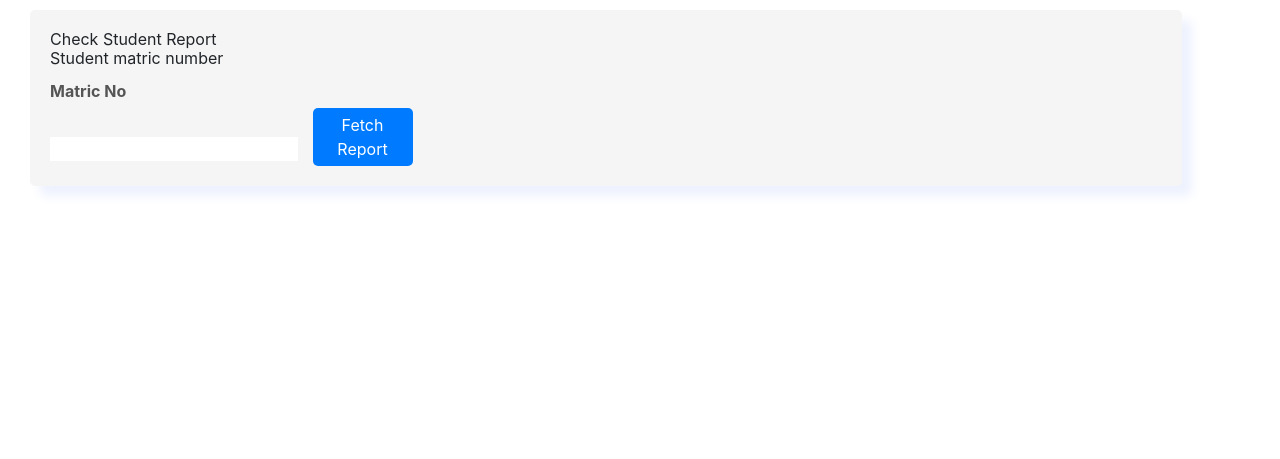
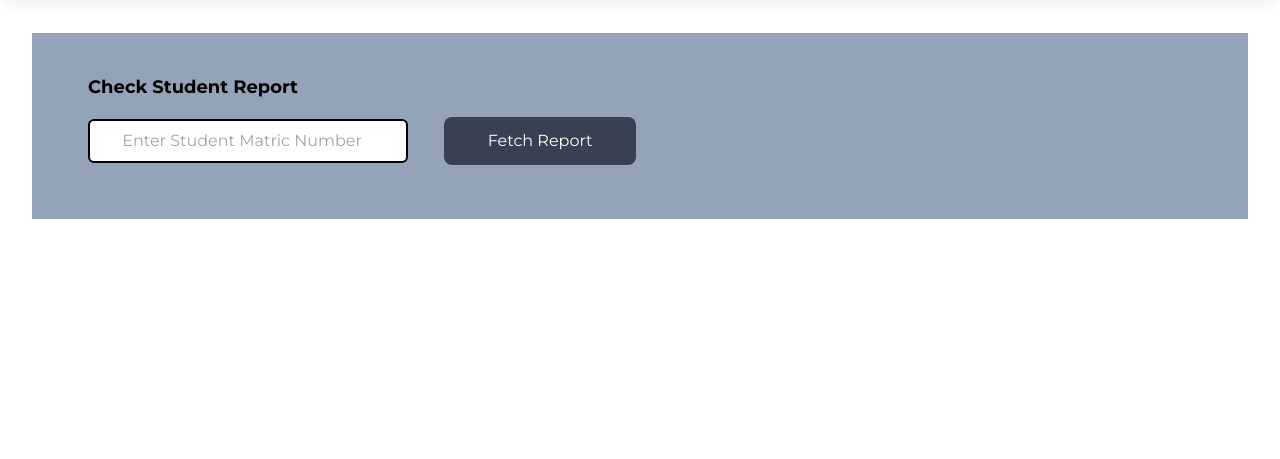
Before and after one commit to Enigmatic-Eni/Siwes-Logbook, a PHP site: the page made by supervisor.php in a window 1280 px wide. Shown: the part 103-562 px from the top of the page. Run offline with PHP 8.4, Linux system fonts and the light colour scheme; the visitor is signed in with stand-in values (Sample User, id 1); style sheets or scripts are compiled from the project's sources.

Commit message:
Supervisor's Comment

```diff
--- a/login.php
+++ b/login.php
@@ -7,7 +7,6 @@ session_start();
 <head>
     <meta charset="UTF-8">
     <meta name="viewport" content="width=device-width, initial-scale=1.0">
-    <!-- <link rel="stylesheet" href="login.css"> -->
 
     <link rel="preconnect" href="https://fonts.googleapis.com">
     <link rel="preconnect" href="https://fonts.gstatic.com" crossorigin>
@@ -58,7 +57,7 @@ session_start();
         <div class=" flex items-center">
 
             <div>
-                <img src="./Lasu_logo.jpg" alt="" class=" pl-9 w-[25rem]">
+                <img src="./images/Lasu_logo.jpg" alt="" class=" pl-9 w-[25rem]">
             </div>
             <div class=" formm  iflex flex-col bg-white shadow-lg w-[35rem] h-[34.2rem] px-16  ml-auto justify-end">
                 <div>
@@ -77,8 +76,8 @@ session_start();
                         <p>Forgot password?</p>
                     </a>
                     <button type="submit" id="login" name="student-login" class=" bg-purple-600 hover:bg-purple-500 py-4 rounded-lg text-white">Login</button>
-                    </div>
 
+                </div>
                 </form>
             </div>
         </div>
--- a/styles.css
+++ b/styles.css
@@ -612,6 +612,31 @@ video {
   z-index: 10;
 }
 
+.my-14 {
+  margin-top: 3.5rem;
+  margin-bottom: 3.5rem;
+}
+
+.mx-24 {
+  margin-left: 6rem;
+  margin-right: 6rem;
+}
+
+.mx-14 {
+  margin-left: 3.5rem;
+  margin-right: 3.5rem;
+}
+
+.my-10 {
+  margin-top: 2.5rem;
+  margin-bottom: 2.5rem;
+}
+
+.mx-8 {
+  margin-left: 2rem;
+  margin-right: 2rem;
+}
+
 .mb-3 {
   margin-bottom: 0.75rem;
 }
@@ -652,6 +677,26 @@ video {
   margin-top: 1.25rem;
 }
 
+.ml-3 {
+  margin-left: 0.75rem;
+}
+
+.mr-5 {
+  margin-right: 1.25rem;
+}
+
+.mt-6 {
+  margin-top: 1.5rem;
+}
+
+.mt-9 {
+  margin-top: 2.25rem;
+}
+
+.mr-4 {
+  margin-right: 1rem;
+}
+
 .block {
   display: block;
 }
@@ -688,6 +733,14 @@ video {
   width: 5rem;
 }
 
+.w-48 {
+  width: 12rem;
+}
+
+.w-80 {
+  width: 20rem;
+}
+
 .w-\[24rem\] {
   width: 24rem;
 }
@@ -704,12 +757,20 @@ video {
   width: 100vw;
 }
 
+.w-36 {
+  width: 9rem;
+}
+
 .border-collapse {
   border-collapse: collapse;
 }
 
 .resize {
   resize: both;
+}
+
+.flex-row {
+  flex-direction: row;
 }
 
 .flex-row-reverse {
@@ -734,6 +795,10 @@ video {
 
 .justify-between {
   justify-content: space-between;
+}
+
+.justify-evenly {
+  justify-content: space-evenly;
 }
 
 .divide-y > :not([hidden]) ~ :not([hidden]) {
@@ -767,6 +832,10 @@ video {
   border-width: 2px;
 }
 
+.border-b {
+  border-bottom-width: 1px;
+}
+
 .border-black {
   --tw-border-opacity: 1;
   border-color: rgb(0 0 0 / var(--tw-border-opacity));
@@ -792,6 +861,26 @@ video {
   background-color: rgb(255 255 255 / var(--tw-bg-opacity));
 }
 
+.bg-gray-500 {
+  --tw-bg-opacity: 1;
+  background-color: rgb(107 114 128 / var(--tw-bg-opacity));
+}
+
+.bg-slate-500 {
+  --tw-bg-opacity: 1;
+  background-color: rgb(100 116 139 / var(--tw-bg-opacity));
+}
+
+.bg-slate-300 {
+  --tw-bg-opacity: 1;
+  background-color: rgb(203 213 225 / var(--tw-bg-opacity));
+}
+
+.bg-slate-400 {
+  --tw-bg-opacity: 1;
+  background-color: rgb(148 163 184 / var(--tw-bg-opacity));
+}
+
 .px-16 {
   padding-left: 4rem;
   padding-right: 4rem;
@@ -812,6 +901,11 @@ video {
   padding-right: 1rem;
 }
 
+.px-52 {
+  padding-left: 13rem;
+  padding-right: 13rem;
+}
+
 .px-7 {
   padding-left: 1.75rem;
   padding-right: 1.75rem;
@@ -820,6 +914,11 @@ video {
 .px-\[9\.7rem\] {
   padding-left: 9.7rem;
   padding-right: 9.7rem;
+}
+
+.py-12 {
+  padding-top: 3rem;
+  padding-bottom: 3rem;
 }
 
 .py-2 {
@@ -842,8 +941,27 @@ video {
   padding-bottom: 1.5rem;
 }
 
+.py-3 {
+  padding-top: 0.75rem;
+  padding-bottom: 0.75rem;
+}
+
+.py-10 {
+  padding-top: 2.5rem;
+  padding-bottom: 2.5rem;
+}
+
+.px-14 {
+  padding-left: 3.5rem;
+  padding-right: 3.5rem;
+}
+
 .pb-3 {
   padding-bottom: 0.75rem;
+}
+
+.pb-4 {
+  padding-bottom: 1rem;
 }
 
 .pb-5 {
@@ -872,6 +990,10 @@ video {
 
 .pt-10 {
   padding-top: 2.5rem;
+}
+
+.pt-24 {
+  padding-top: 6rem;
 }
 
 .pt-36 {
@@ -985,3 +1107,8 @@ video {
   --tw-bg-opacity: 1;
   background-color: rgb(168 85 247 / var(--tw-bg-opacity));
 }
+
+.hover\:bg-gray-400:hover {
+  --tw-bg-opacity: 1;
+  background-color: rgb(156 163 175 / var(--tw-bg-opacity));
+}
--- a/supervisor.css
+++ /dev/null
@@ -1,26 +0,0 @@
-.report-container{
-    width: 90%;
-    height: auto;
-    background-color: whitesmoke;
-    border: none;
-    box-shadow: 10px 10px 10px rgba(84, 127, 245, 0.1);
-    margin: 30px;
-    padding: 20px;
-    border-radius: 5px;
-}
-
-.fetch-report{
-    width: 100px;
-    height:auto;
-    margin-left: 10px;
-    padding: 5px;
-    border: none;
-    border-radius: 5px;
-    background-color: #007BFF;
-    color: white;
-    cursor: pointer;
-}
-
-.fetch-report:hover {
-    background-color: #0056b3;
-}
--- a/supervisor.php
+++ b/supervisor.php
@@ -38,23 +38,21 @@ if (isset($_GET['matric_no'])) {
    <!-- theme meta -->
    <meta name="theme-name" content="logbook" />
 
-   <!-- plugins -->
-   <link rel="preload" href="https://fonts.gstatic.com/s/opensans/v18/mem8YaGs126MiZpBA-UFWJ0bbck.woff2" style="font-display: optional;">
-   <link rel="stylesheet" href="plugins/bootstrap/bootstrap.min.css">
-   <link rel="stylesheet" href="https://fonts.googleapis.com/css?family=Montserrat:600%7cOpen&#43;Sans&amp;display=swap" media="screen">
 
-   <link rel="stylesheet" href="plugins/themify-icons/themify-icons.css">
-   <link rel="stylesheet" href="plugins/slick/slick.css">
    <link rel="stylesheet" href="supervisor.css">
 
+   <link rel="preconnect" href="https://fonts.googleapis.com">
+    <link rel="preconnect" href="https://fonts.gstatic.com" crossorigin>
+    <link href="https://fonts.googleapis.com/css2?family=Montserrat:ital,wght@0,100..900;1,100..900&display=swap"
+        rel="stylesheet">
+        <link rel="stylesheet" href="styles.css">
+
    <!-- Main Stylesheet -->
-   <link rel="stylesheet" href="style.css">
+   <!-- <link rel="stylesheet" href="style.css"> -->
 
-   <!--Favicon-->
-   <link rel="shortcut icon" href="Lasu_logo.jpg" type="image/x-icon">
-   <link rel="icon" href="Lasu_logo.jpg" type="image/x-icon">
 
-   <style>
+
+   <!-- <style>
         .form-container {
             background: #fff;
             border-radius: 8px;
@@ -117,47 +115,45 @@ if (isset($_GET['matric_no'])) {
             margin: 0;
             color: #333;
         }
-   </style>
+   </style> -->
 </head>
 </head>
-<body>
-    <header class="sticky-top bg-white border-bottom border-default">
-    <div class="container">
+<body class=" font-google">
 
-        <nav class="navbar navbar-expand-lg navbar-white">
-            <a class="navbar-brand" href="">
-                <img class="lasu-logo" width="75px" height="75px" src="Lasu_logo.jpg" alt="LogBook">
-            </a> <h4>Student Industrial Work Experience Scheme Logbook</h4>
-            <button class="navbar-toggler border-0" type="button" data-toggle="collapse" data-target="#navigation">
-                <i class="ti-menu"></i>
-            </button>
-            <div class="nav-button">
-                <button onclick="location.href='index'">Home</button>
-                <button onclick="location.href='logout'">Logout</button>
-            </div>
 
-            </div>
-        </nav>
-    </div>
+    <header class=" bg-white py-6 items-center flex justify-between fixed w-screen shadow-lg">
+        <a href=""></a>
+        <p class="text-3xl font-semibold pb-3 items-center text-center text-black">E - Students Industrial Work Experience Logbook
+        </p>
+        <div class=" relative inline-block mr-7">
+            <img src="./images/person.png" alt="" class=" w-12 hover:cursor-pointer "
+                onclick="document.getElementById('dropdown').classList.toggle('hidden');">
+            <ul class=" absolute right-0 z-10 w-20 rounded-md shadow-lg bg-white ring-1 ring-black ring-opacity-5 hidden divide-y divide-gray-100"
+                id="dropdown">
+                <li><a href="" class=" block text-black px-4 py-2">Profile</a></li>
+                <li><a href="./logout" class=" block text-black px-4 py-2">Logout</a></li>
+            </ul>
+        </div>
     </header>
 
-    <div class="report-container">
-        <h4>
+    <div class=" pt-24">
+    <div class=" bg-slate-400 my-10 py-10 px-14 mx-8">
+        <h4 class=" font-bold text-lg pb-4">
             Check Student Report
         </h4>
-        <h6>Student matric number</h6>
-        <form action="" method="GET" >
-            <label for="matric_no">Matric No</label>
-            <input type="text" name="matric_no" id="matric_no" required minlength="8">
-            <button class="fetch-report" >Fetch Report</button>
+        <form action="" method="GET" class=" flex items-center">
+            <div class=" items-center">
+            <input type="text" name="matric_no" id="matric_no" required minlength="8" placeholder=" Enter Student Matric Number" class=" border-black border-2 py-2 rounded-md px-7 w-80 mb-4 mr-5">
+            <button class=" w-48 bg-gray-700 py-3 text-white ml-3 rounded-lg hover:bg-gray-400" >Fetch Report</button>
+            </div>
         </form>
 
         <div class="table-container">
     <?php
         if (isset($_GET['matric_no']) AND $result->num_rows > 0):
     ?>
-    <table id="myTable" border="2" style="border-collapse: collapse; width: 100%; font-family: Arial, sans-serif;margin-top:10px;">
-        <thead style="background-color: #f2f2f2; color: #333; font-weight: bold;">
+    <table id="myTable" border="2" style="border-collapse: collapse; width: 100%; margin-top:10px;" class=" border-black">
+        <thead style="background-color: #f2f2f2; color: #000; font-weight: bold;">
             <tr>
                 <th style="padding: 8px; border: 1px solid #ddd;">Week</th>
                 <th style="padding: 8px; border: 1px solid #ddd;">Monday</th>
@@ -167,7 +163,7 @@ if (isset($_GET['matric_no'])) {
                 <th style="padding: 8px; border: 1px solid #ddd;">Friday</th>
             </tr>
         </thead>
-        <tbody>
+        <tbody class=" text-center">
             <?php
                 while ($row = $result->fetch_assoc()) {
                     echo "<tr>";
@@ -183,18 +179,18 @@ if (isset($_GET['matric_no'])) {
         </tbody>
     </table>
     <div class="form-container">
-        <h5>Submit a comment about this report</h5>
+        <h5 class=" mt-9 font-bold text-lg">Submit a comment about this report</h5>
         <form id="commentForm"
             action="comment.php"
             method="POST"
             style="margin-top: 10px;"
         >
             <input type="hidden" name="matric_no" value="<?php echo $matric_no; ?>">
-            <div>
-                <label for="week">Select Week</label>
-                <select name="week" id="week" style="width: 100%; padding: 5px;">
+            <div class=" flex mb-4">
+                <label for="week" class=" mr-4">Select Week</label>
+                <select name="week" id="week" style=" padding: 5px;" class=" w-36">
                     <?php
-                        for ($i = 1; $i <= 12; $i++) {
+                        for ($i = 1; $i <= 18; $i++) {
                             echo "<option value='$i'>Week $i</option>";
                         }
                     ?>
@@ -210,5 +206,7 @@ if (isset($_GET['matric_no'])) {
     </div>
     <?php endif; ?>
 </div>
+</div>
+</div>
 </body>
 </html>
```
Also changed, not shown: Register.php (+4 -4 lines), supervisor_login.php (+29 -12 lines).
